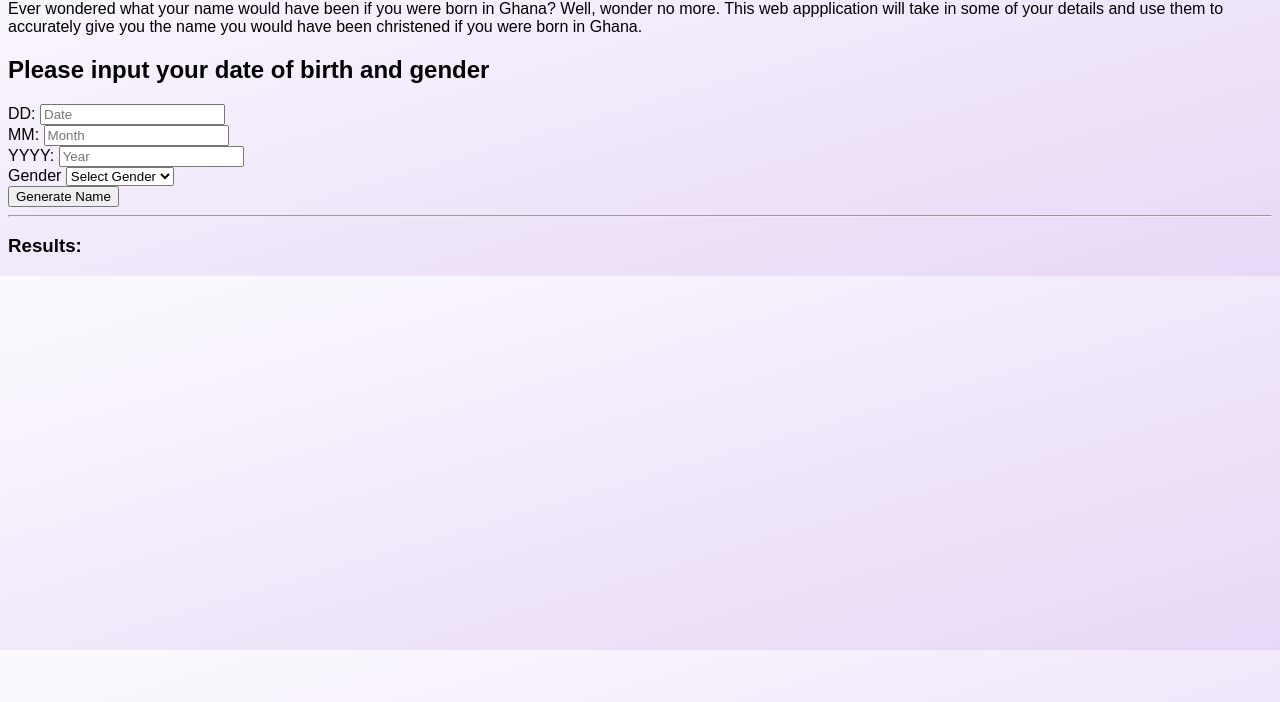
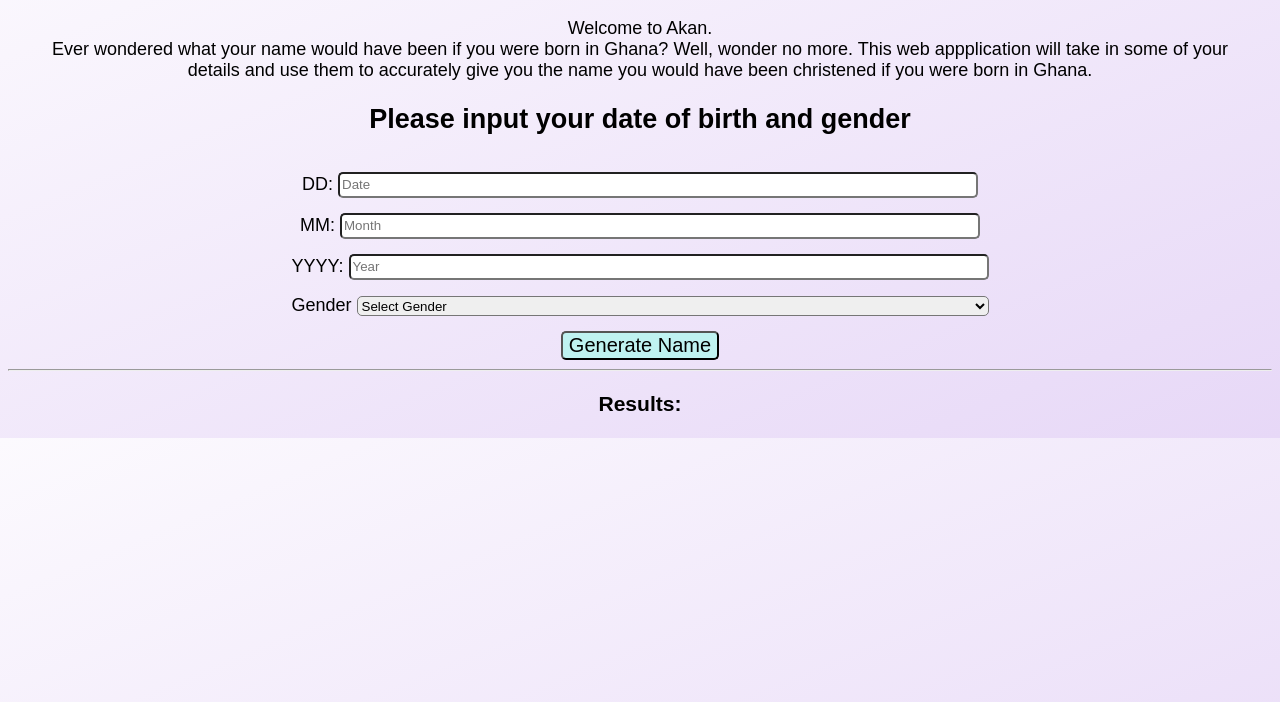
Before and after one commit to Dennis-Kiambi/akan, a plain HTML site: page index.html in a window 1280 px wide. Shown: the part 98-800 px from the top of the page. Drawn offline with Linux system fonts and the light colour scheme.

Commit message:
style the body element with background image, different font and aligning content

```diff
--- a/css/index.css
+++ b/css/index.css
@@ -1,4 +1,35 @@
 body{
     background-image: linear-gradient(to bottom right, #fcfafe, #e7d8f7);
     font-family: Arial, Helvetica, sans-serif;
+    text-align: center;
+    font-size: large;
 }
+p{
+    margin-left: 30px;
+    margin-right: 30px;
+}
+#sex, #dd, #mm, #yyyy, #submit{
+    margin-top: 15px;
+
+}
+#dd, #mm, #yyyy{
+    border-radius: 5px;
+    width: 50%;
+    height: 20px;
+}
+#error{
+    color: red;
+}
+#btnSubmit{
+    border-radius: 5px;
+    font-size: 20px;
+    background-color: #bff2f1;
+}
+#sex>select{
+    width: 50%;
+    height: 20px;
+    border-radius: 5px;
+}
+h1{
+    margin-top: 50px;
+}
```
